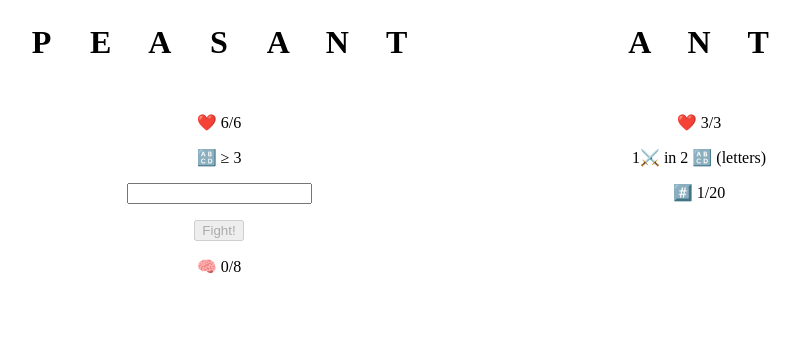
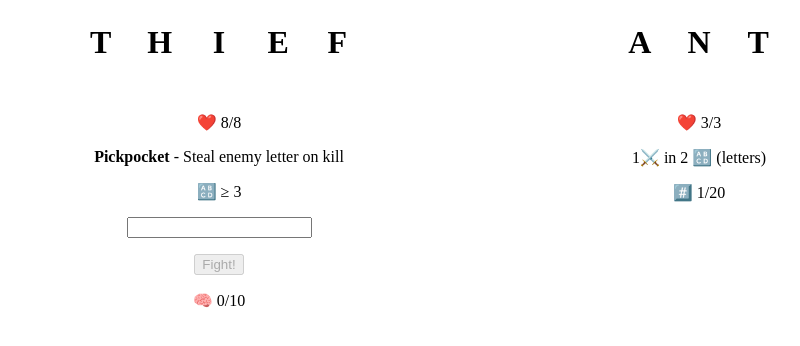
Before and after one commit to rmkubik/dungeon-speller, a React (Vite) app: page / in a window 1280 px wide. Shown: the top 346 px of the page, without its empty margins (29-829 px from the left). Built offline with nearby package versions, Linux system fonts and the light colour scheme.

Commit message:
Add THIEF steal ability

```diff
--- a/src/data/characters.js
+++ b/src/data/characters.js
@@ -102,6 +102,15 @@ const characters = {
     memory: 10,
     minWordLength: 3,
     level: 6,
+    ability: {
+      name: "Pickpocket",
+      effectText: "Steal enemy letter on kill",
+      onEnemyLeave: ({ enemy, player }) => {
+        const enemyLetters = enemy.letters.map((letter) => letter.text);
+
+        player.addLetter(pickRandomlyFromArray(enemyLetters));
+      },
+    },
     letters: [
       { text: "t" },
       { text: "h" },
--- a/src/hooks/useGame.js
+++ b/src/hooks/useGame.js
@@ -167,7 +167,11 @@ const GameContextProvider = ({ children }) => {
 
   useEffect(() => {
     if (enemy.isDead()) {
+      // TODO:
+      // These do not correctly overlap
+      // SPIDER & THIEF fight each other.
       enemy.ability?.onEnemyLeave?.({ enemy, player });
+      player.ability?.onEnemyLeave?.({ enemy, player });
 
       const newEncounterLevel = enemyCount + 1;
 
--- a/src/hooks/usePlayer.js
+++ b/src/hooks/usePlayer.js
@@ -7,7 +7,7 @@ import pickRandomPlayerCharKeyForLevel from "../utils/pickRandomPlayerCharKeyFor
 const PlayerContext = createContext(null);
 
 const PlayerContextProvider = ({ children }) => {
-  const [key, setKey] = useState(pickRandomPlayerCharKeyForLevel(1));
+  const [key, setKey] = useState("thief"); //useState(pickRandomPlayerCharKeyForLevel(1));
   const character = characters[key];
   const [hp, setHp] = useState(character.hp);
   const [maxHp, setMaxHp] = useState(character.hp);
@@ -64,6 +64,10 @@ const PlayerContextProvider = ({ children }) => {
     setLoadingKey({ newKey });
   };
 
+  const addLetter = (newLetter) => {
+    setLetters([...letters, { text: newLetter }]);
+  };
+
   const finishLoad = () => {
     setKey(loadingKey.newKey);
     const newCharacter = characters[loadingKey.newKey];
@@ -110,6 +114,7 @@ const PlayerContextProvider = ({ children }) => {
         },
         isLoaded: loadingKey === null,
         load: startLoad,
+        addLetter,
       }}
     >
       {children}
```
